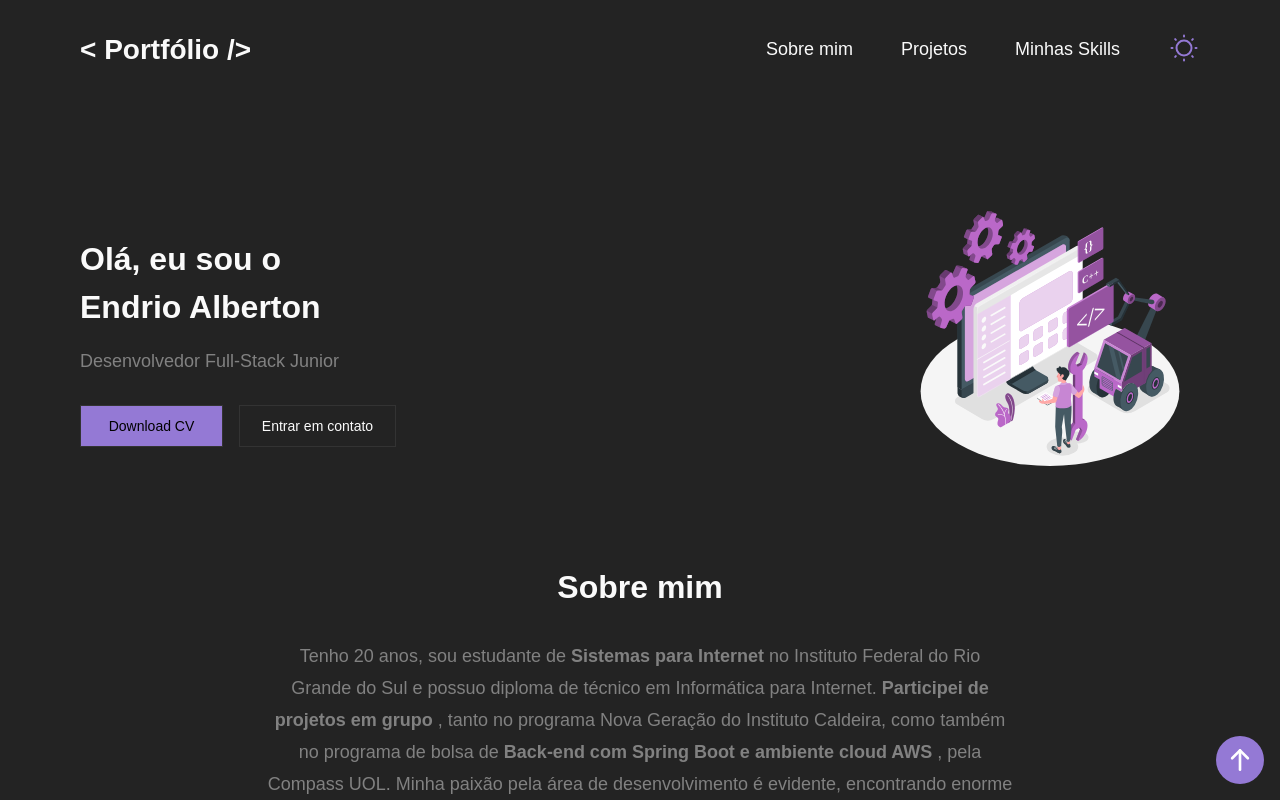
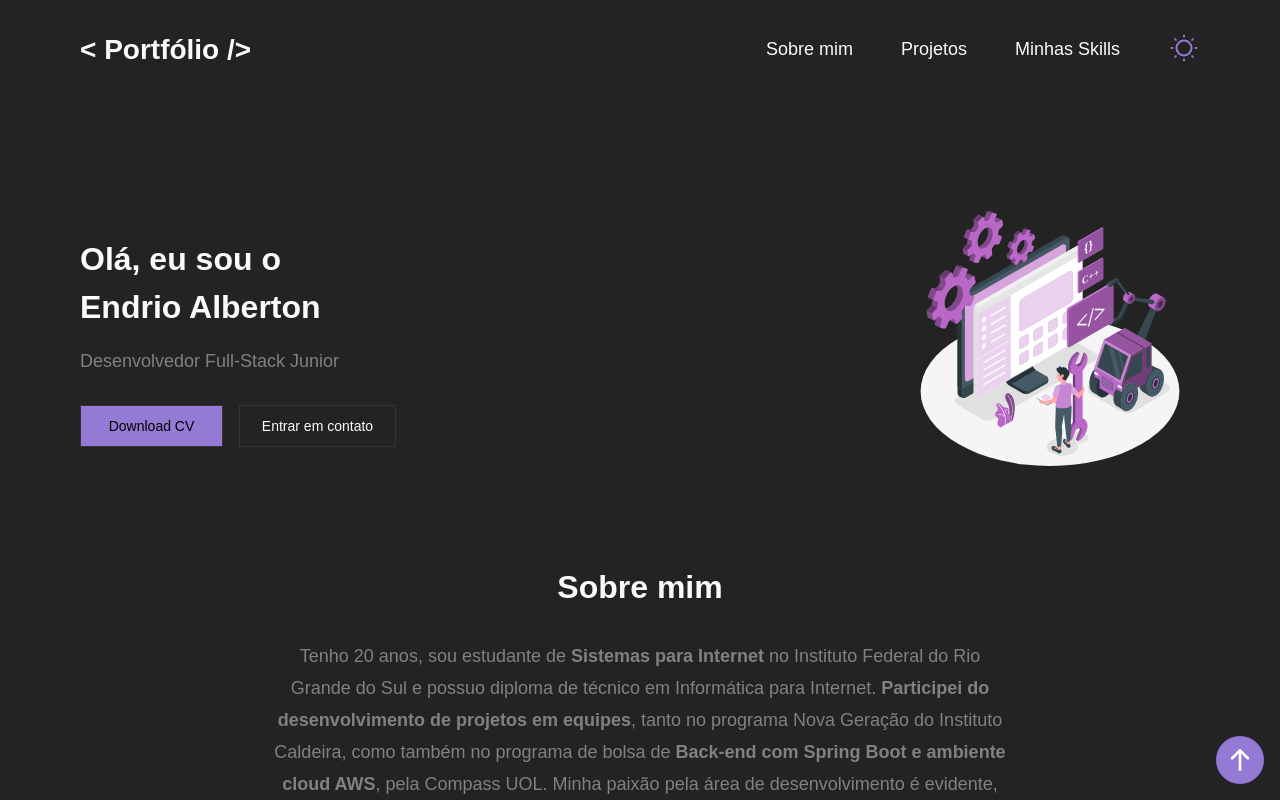
Before and after one commit to EndrioAlberton/Portifolio, a React (Vite) app: page / in a window 1280 px wide. Shown: the top 800 px of the page. Built offline with nearby package versions, Linux system fonts and the light colour scheme; a web font is replaced by a local one.

Commit message:
Fix about me

```diff
--- a/src/components/About/index.tsx
+++ b/src/components/About/index.tsx
@@ -28,7 +28,7 @@ export function About() {
     >
       <h2>Sobre mim</h2>
       <p>
-Tenho 20 anos, sou estudante de <b>Sistemas para Internet </b> no Instituto Federal do Rio Grande do Sul e possuo diploma de técnico em Informática para Internet. <b> Participei de projetos em grupo </b>, tanto no programa Nova Geração do Instituto Caldeira, como também no programa de bolsa de <b> Back-end com Spring Boot e ambiente cloud AWS </b>, pela Compass UOL. Minha paixão pela área de desenvolvimento é evidente, encontrando enorme satisfação em resolver problemas e absorver novas tecnologias. Estou empenhado em explorar novas oportunidades que me permitam aplicar minha paixão pelo desenvolvimento e contribuir de forma significativa para projetos desafiadores nessa área.
+Tenho 20 anos, sou estudante de <b>Sistemas para Internet</b> no Instituto Federal do Rio Grande do Sul e possuo diploma de técnico em Informática para Internet. <b> Participei do desenvolvimento de projetos em equipes</b>, tanto no programa Nova Geração do Instituto Caldeira, como também no programa de bolsa de <b> Back-end com Spring Boot e ambiente cloud AWS</b>, pela Compass UOL. Minha paixão pela área de desenvolvimento é evidente, encontrando enorme satisfação em resolver problemas e absorver novas tecnologias. Estou empenhado em explorar novas oportunidades que me permitam aplicar minha paixão pelo desenvolvimento e contribuir de forma significativa para projetos desafiadores nessa área.
       </p>
     </AboutContainer>
   )
```
